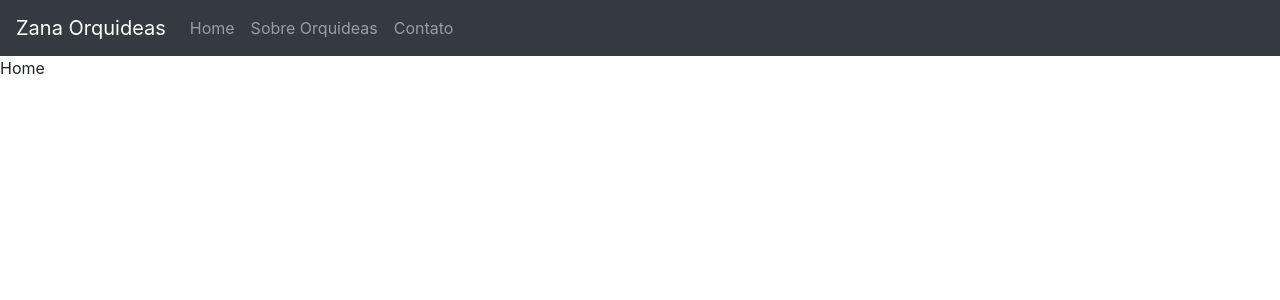
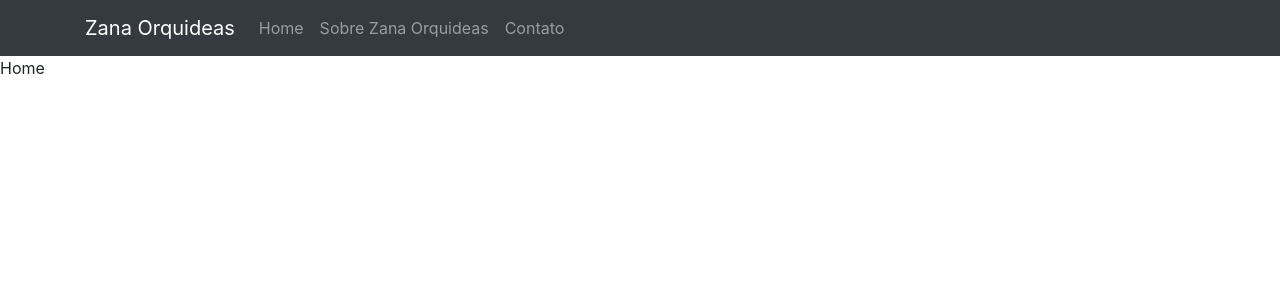
Before and after one commit to acwronski/paraiso-das-orquideas, a Next.js app: page / in a window 1280 px wide. Shown: the top 300 px of the page. Built offline with nearby package versions, Linux system fonts and the light colour scheme.

Commit message:
adicionei contaner

```diff
--- a/components/Menu.js
+++ b/components/Menu.js
@@ -7,11 +7,7 @@ import {
     Nav,
     NavItem,
     NavLink,
-    UncontrolledDropdown,
-    DropdownToggle,
-    DropdownMenu,
-    DropdownItem,
-    NavbarText
+    Container
 } from 'reactstrap';
 
 const Menu = () => {
@@ -21,6 +17,7 @@ const Menu = () => {
     return (
         <div>
             <Navbar color="dark" dark expand="md">
+                <Container>
                     <NavbarBrand href="/">Zana Orquideas</NavbarBrand>
                     <NavbarToggler onClick={toggle} />
                     <Collapse isOpen={isOpen} navbar>
@@ -29,7 +26,7 @@ const Menu = () => {
                                 <NavLink href="/">Home</NavLink>
                             </NavItem>
                             <NavItem>
-                            <NavLink href="/sobre">Sobre Orquideas</NavLink>
+                                <NavLink href="/sobre">Sobre Zana Orquideas</NavLink>
                             </NavItem>
                             <NavItem>
                                 <NavLink href="/contato">Contato
@@ -39,6 +36,7 @@ const Menu = () => {
                         </Nav>
 
                     </Collapse>
+                </Container>
             </Navbar>
         </div>
     );
```
Lines whose indentation alone changed are shown as unchanged.
